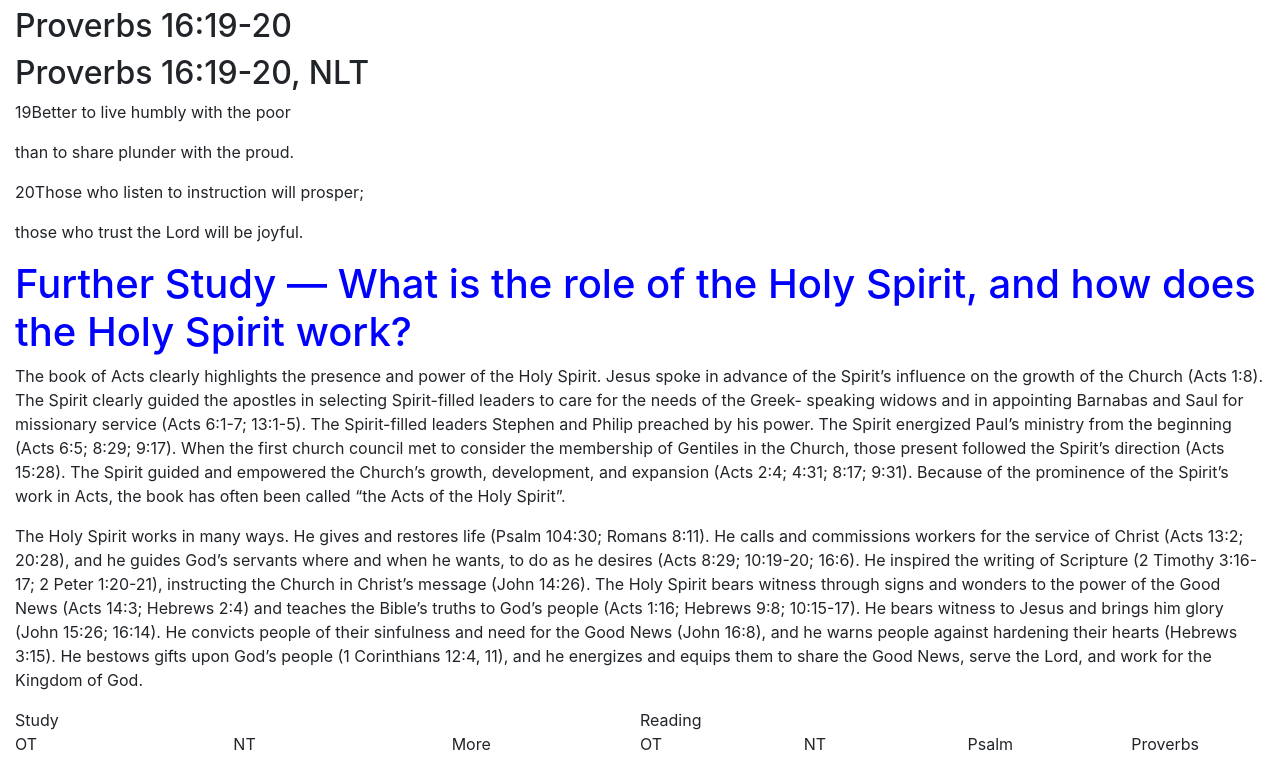
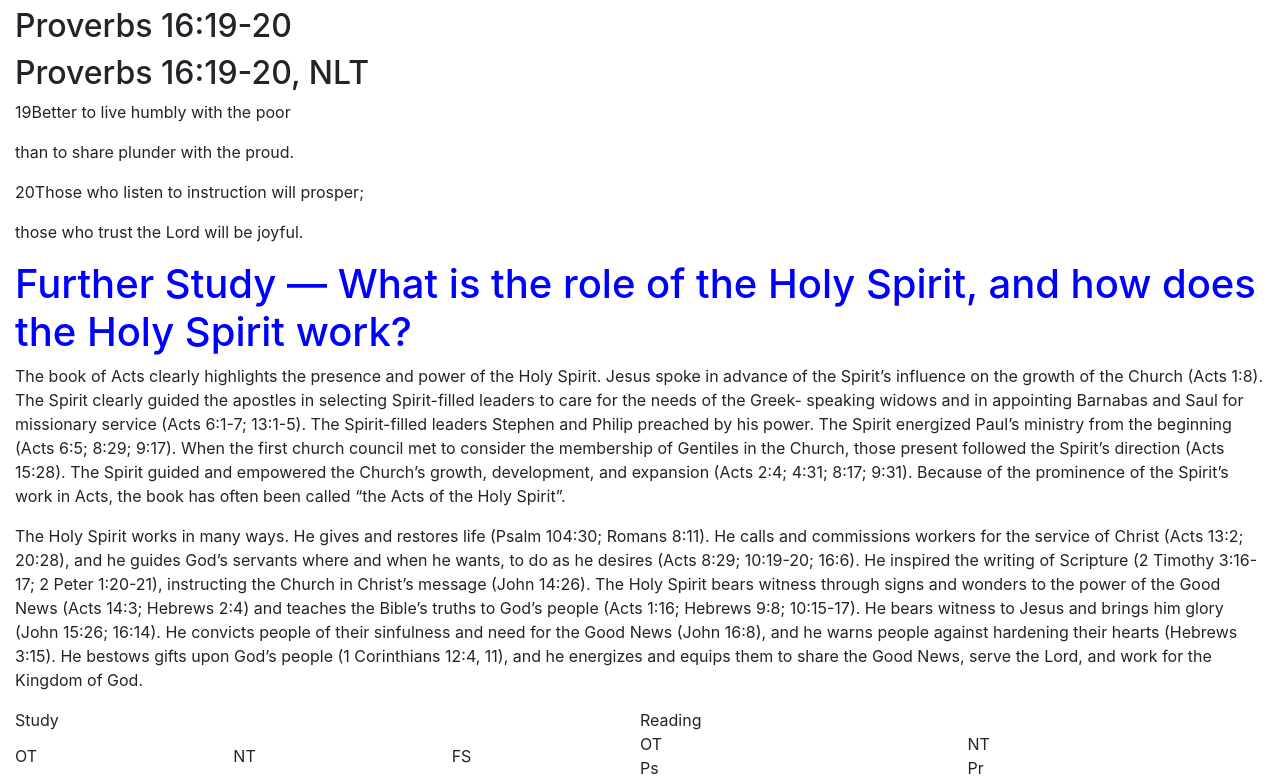
Before and after one commit to spainb123/crlife-dailybibleverse, a React app in the folder client/: page / in a window 1280 px wide. Shown: the part 10847-11627 px from the top of the page. Before the commit the page ends 11603 px from the top, so only its background shows below. Built offline with nearby package versions, Linux system fonts and the light colour scheme.

Commit message:
More alignment work

```diff
--- a/client/src/components/Footer.tsx
+++ b/client/src/components/Footer.tsx
@@ -3,6 +3,7 @@ import { Container, Row, Col } from 'reactstrap';
 import { Selection } from '../store/Models';
 import { setSelection } from '../store/Actions';
 import { connect } from 'react-redux';
+import FooterButton from './FooterButton';
 
 interface IFooterActions
 {
@@ -35,24 +36,40 @@ class Footer extends React.Component<IFooterActions>
     render() {
         return (
             <Container fluid={true} className="Footer">
-                <Row noGutters={true}>
-                    <Col sm={6}>Study</Col>
-                    <Col sm={6}>Reading</Col>
+                <Row className="align-items-center" noGutters={true}>
+                    <Col className="align-self-center">Study</Col>
+                    <Col className="align-self-center">Reading</Col>
                 </Row>
-                <Row noGutters={true}>
-                    <Col sm={6}>
-                        <Row>
-                            <Col sm={4} onClick={this.onFooterButtonOTNoteClicked}>OT</Col>
-                            <Col sm={4} onClick={this.onFooterButtonNTNoteClicked}>NT</Col>
-                            <Col sm={4} onClick={this.onFooterButtonFSNoteClicked}>More</Col>
+                <Row className="align-items-center" noGutters={true}>
+                    <Col>
+                        <Row className="align-items-center">
+                            <Col className="align-self-center" onClick={this.onFooterButtonOTNoteClicked}>
+                                <FooterButton>OT</FooterButton>
+                            </Col>
+                            <Col className="align-self-center" onClick={this.onFooterButtonNTNoteClicked}>
+                                <FooterButton>NT</FooterButton>
+                            </Col>
+                            <Col className="align-self-center" onClick={this.onFooterButtonFSNoteClicked}>
+                                <FooterButton>FS</FooterButton>
+                            </Col>
                         </Row>
                     </Col>
-                    <Col sm={6}>
-                        <Row>
-                            <Col sm={3} onClick={this.onFooterButtonOTPassClicked}>OT</Col>
-                            <Col sm={3} onClick={this.onFooterButtonNTPassClicked}>NT</Col>
-                            <Col sm={3} onClick={this.onFooterButtonPSPassClicked}>Psalm</Col>
-                            <Col sm={3} onClick={this.onFooterButtonPRPassClicked}>Proverbs</Col>
+                    <Col>
+                        <Row className="align-items-center">
+                            <Col className="align-self-center" onClick={this.onFooterButtonOTPassClicked}>
+                                <FooterButton>OT</FooterButton>
+                            </Col>
+                            <Col className="align-self-center" onClick={this.onFooterButtonNTPassClicked}>
+                                <FooterButton>NT</FooterButton>
+                            </Col>
+                        </Row>
+                        <Row className="align-items-center">
+                            <Col className="align-self-center" onClick={this.onFooterButtonPSPassClicked}>
+                                <FooterButton>Ps</FooterButton>
+                            </Col>
+                            <Col className="align-self-center" onClick={this.onFooterButtonPRPassClicked}>
+                                <FooterButton>Pr</FooterButton>
+                            </Col>
                         </Row>
                     </Col>
                 </Row>
--- /dev/null
+++ b/client/src/components/FooterButton.tsx
@@ -0,0 +1,11 @@
+import * as React from 'react'
+
+interface FooterButtonProps {
+    children: string,
+}
+
+const FooterButton: React.SFC<FooterButtonProps> = (props) => {
+    return <span className="FooterButton">{props.children}</span>;
+}
+
+export default FooterButton;
--- a/client/src/index.css
+++ b/client/src/index.scss
@@ -21,9 +21,14 @@ code {
 {
   position: fixed;
   bottom: 0px;
-  height: 120px;
-  line-height: 60px;
+  height: 90px;
+  line-height: 30px;
   background-color: bisque;
+
+  .FooterButton {
+    border: 2px solid red 2px;
+    font-size: small;
+  }
 }
 
 #READBUFFER
--- a/client/src/index.tsx
+++ b/client/src/index.tsx
@@ -4,7 +4,7 @@ import { App } from "./components/App";
 import ParseServerSideData from "./helpers/ServerSideDataRenderer";
 
 import 'bootstrap/dist/css/bootstrap.min.css';
-import './index.css';
+import './index.scss';
 
 const SSR_DATA = ParseServerSideData(document.getElementById("__CRDBV_SSR_DATA").innerText);
 
```
